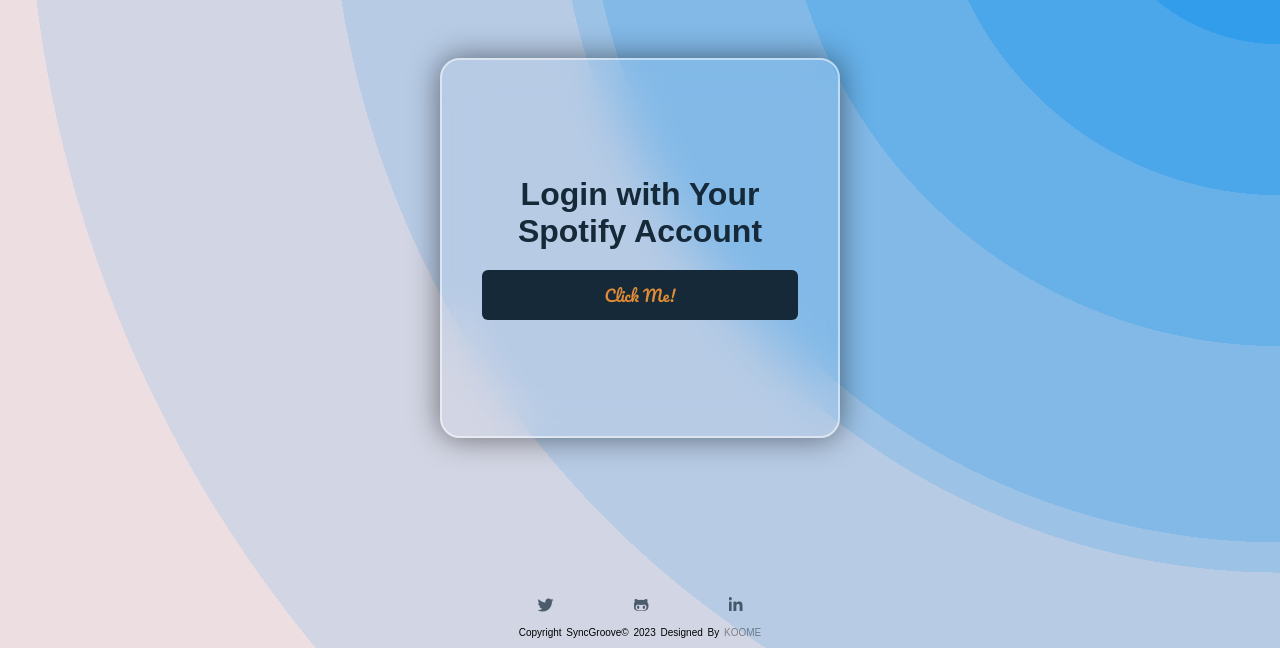
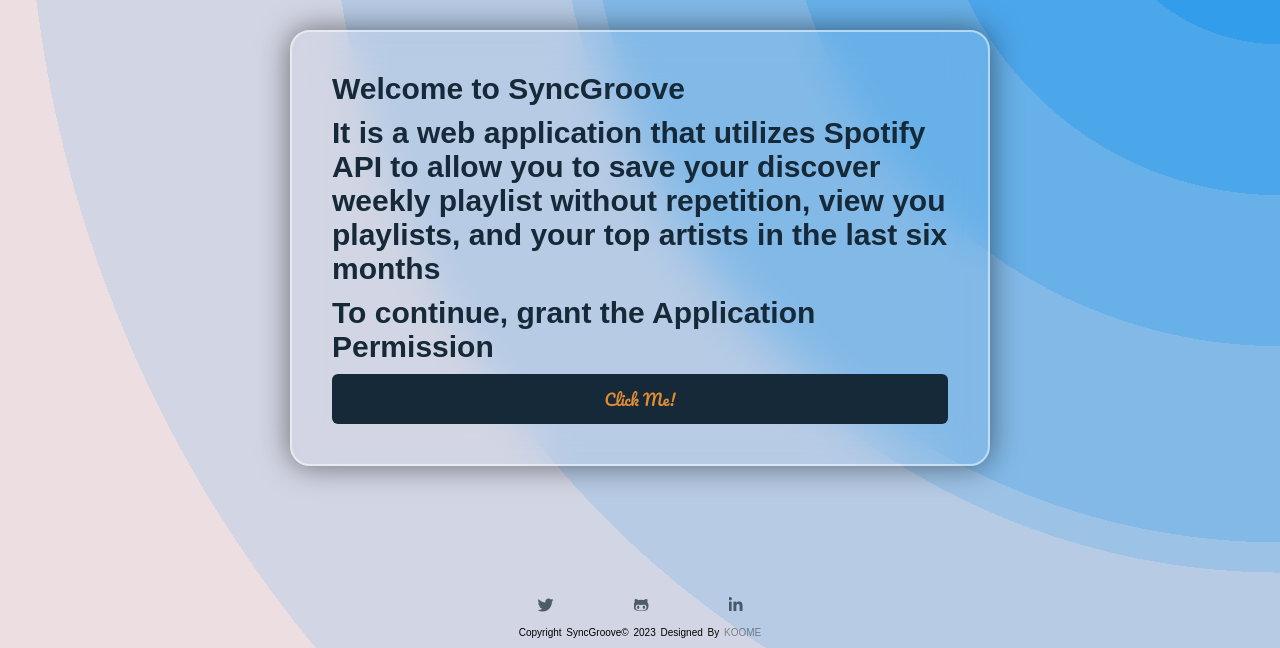
Before and after one commit to koome00/SyncGroove, a Flask app: page / in a window 1280 px wide. Shown: the part 152-800 px from the top of the page. Run offline with Flask 3, Linux system fonts and the light colour scheme; the visitor is signed in with stand-in values (Sample User, id 1).

Commit message:
modify some routes, add session clearing, get user's top tracks function, modify landing page

```diff
--- a/app/routes.py
+++ b/app/routes.py
@@ -71,18 +71,28 @@ def profile():
     check_state()
     name, followers, p_pic, user_uri = spotify.current_user_profile(session['auth_header'])
     session['user_uri'] = user_uri
+    session['name'] = name
+    session['followers'] = followers
+    session['p_pic'] = p_pic
     playlists = spotify.current_user_playlists(session['auth_header'])
+    top = spotify.get_users_top_artists(session['auth_header'])
     return render_template('index.html',
                            name=name,
                            followers=followers,
                            p_pic=p_pic,
-                           playlists=playlists["items"])
+                           playlists=playlists["items"],
+                           top=top["items"])
 
 @app.route("/featured_playlists", strict_slashes=False)
 def featured_playlists():
-    r = spotify.save_discover_weekly_playlist(session['auth_header'])
-    return  r
+    check_state()
+    url = spotify.save_discover_weekly_playlist(session['auth_header'])
+    return  redirect(url)
 
+@app.route("/test", strict_slashes=False)
+def test():
+    top = spotify.get_users_top_artists(session['auth_header'])
+    return top
 
 
 
@@ -91,7 +101,7 @@ def featured_playlists():
 @app.route("/logout")
 def logout():
     user_name = request.args.get("user")
-    session.pop(user_name, None)
+    session.clear()
     return redirect(url_for("home"))
 
 
--- a/app/spotify.py
+++ b/app/spotify.py
@@ -119,7 +119,6 @@ def current_user_profile(auth_header):
 def current_user_playlists(auth_header):
     url = "https://api.spotify.com/v1/me/playlists?offset=0&limit=50"
     response = requests.get(url, headers=auth_header)
-
     return response.json()
 
 
@@ -148,17 +147,15 @@ def save_discover_weekly_playlist(auth_header):
     # and to see if Saved Discover Weekly is present to get its id
     discover_weekly_id = ""
     saved_discover_weekly_id = ""
+    url = ""
     for item in playlists['items']:
         if item['name'] == "Discover Weekly":
             discover_weekly_id = item['id']
 
         if item['name'] == "SyncGroove":
-            print("water")
+            url = item["external_urls"]["spotify"]
             saved_discover_weekly_id = item['id']
 
-
-
-    # if saved discover weekly is not present, it is created
 
 
     # discover weekly tracks uri are saved into a list
@@ -190,7 +187,7 @@ def save_discover_weekly_playlist(auth_header):
     update_playlist_items(auth_header, saved_discover_weekly_id, uris)
 
     r_3 = get_playlist_items(auth_header, saved_discover_weekly_id)
-    return r_3['items']
+    return r_3['items'], url
 
 def get_playlist_items(auth_header, playlist_id):
 
@@ -202,3 +199,8 @@ def update_playlist_items(auth_header, playlist_id, uris):
     url = f"https://api.spotify.com/v1/playlists/{playlist_id}/tracks"
     auth_header.update({'Content-Type': 'application/json'})
     requests.post(url, headers=auth_header, json=uris)
+
+def get_users_top_artists(auth_header):
+    url = "https://api.spotify.com/v1/me/top/artists?limit=15"
+    response = requests.get(url, headers=auth_header)
+    return response.json()
--- a/app/static/css/home.css
+++ b/app/static/css/home.css
@@ -40,9 +40,8 @@ header {
     top: 50%;
     left: 50%;
     transform: translate(-50%, -50%);
-    width: 70%;
-    max-width: 400px;
-    height: 380px;
+    width: 90%;
+    max-width: 700px;
     background: transparent;
     border: 2px solid rgba(255, 255, 255, .5);
     border-radius: 20px;
@@ -60,10 +59,10 @@ header {
 
 .form-box h2 {
 
-    font-size: 2em;
+    font-size: 30px;
     color: #162938;
-    text-align: center;
-    margin-bottom: 20px;
+    text-align: left;
+    margin-bottom: 10px;
 }
 
 .btn {
--- a/app/templates/home.html
+++ b/app/templates/home.html
@@ -6,7 +6,9 @@
 {% block page%}
 <div class="wrapper">
     <div class="form-box login">
-    <h2>Login with Your Spotify Account</h2>
+    <h2>Welcome to SyncGroove</h2>
+    <h2>It is a web application that utilizes Spotify API to allow you to save your discover weekly playlist without repetition, view you playlists, and your top artists in the last six months</h2>
+    <h2>To continue, grant the Application Permission</h2>
     <button class="btn" onclick="window.location.href='{{ url_for('login') }}'">Click Me!</button>
     </div>
 </div>
```
Also changed, not shown: app/tempCodeRunnerFile.py (deleted, +0 -14 lines).
